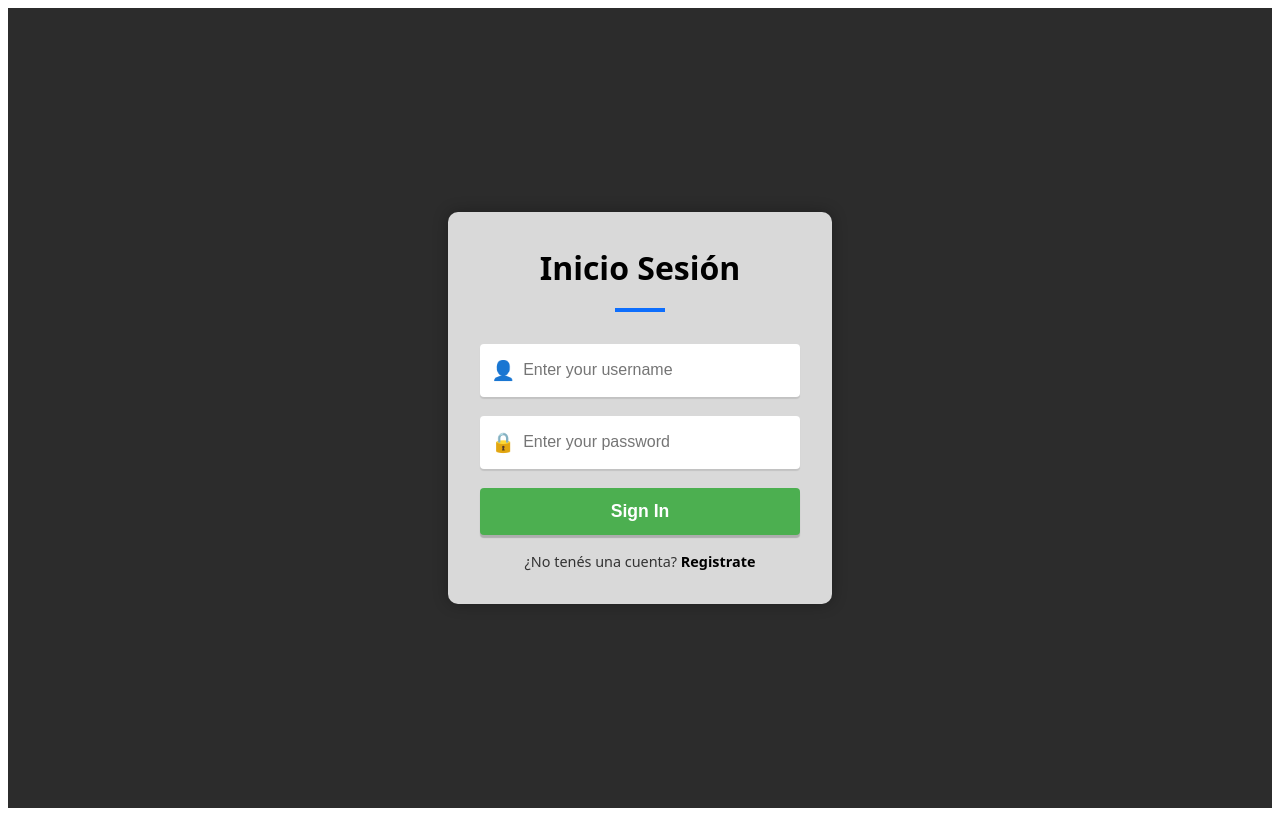
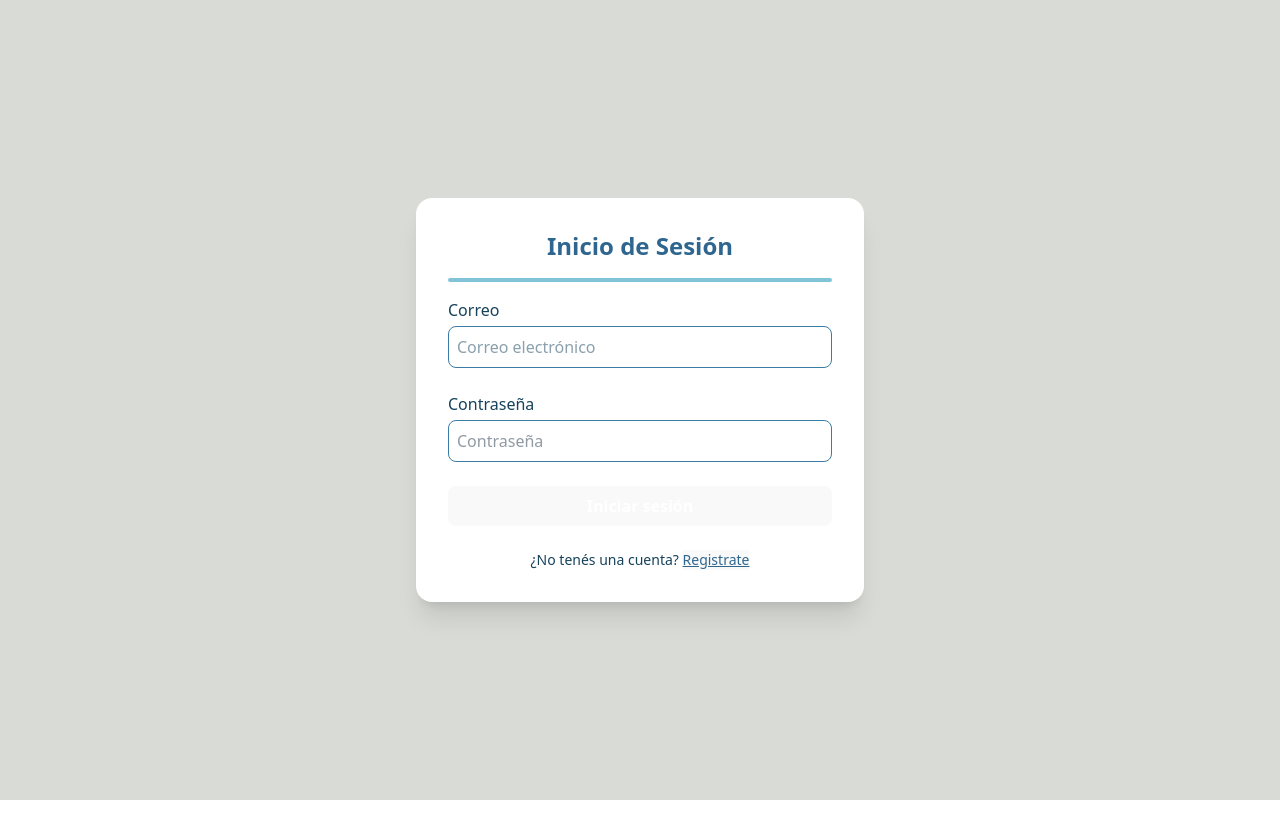
Before and after one commit to FranderCarrillo/binarios-frontend-proyecto-final, a React (Vite) app: page / in a window 1280 px wide. Built offline with nearby package versions, Linux system fonts and the light colour scheme.

Commit message:
add-tailwind

```diff
--- a/package.json
+++ b/package.json
@@ -10,6 +10,7 @@
     "preview": "vite preview"
   },
   "dependencies": {
+    "@tailwindcss/vite": "^4.1.7",
     "@tanstack/react-form": "^1.12.0",
     "@tanstack/react-query": "^5.76.1",
     "@tanstack/react-router": "^1.120.5",
--- a/src/components/Login/Login.css
+++ /dev/null
@@ -1,102 +0,0 @@
-/* Centrar la vista completamente */
-.login-wrapper {
-  display: flex;
-  align-items: center;
-  justify-content: center;
-  height: 100%;
-  width: 100%;
-  background-color: #2c2c2c;
-  color: black;
-}
-
-/* Tarjeta de login */
-.login-container {
-  background-color: #d9d9d9;
-  border-radius: 10px;
-  padding: 2rem;
-  width: 320px;
-  text-align: center;
-  box-shadow: 0 0 15px rgba(0, 0, 0, 0.3);
-}
-
-/* Título */
-.login-title {
-  font-size: 2rem;
-  font-weight: bold;
-  margin-bottom: 1rem;
-}
-
-/* Línea azul debajo del título */
-.login-title-underline {
-  width: 50px;
-  height: 4px;
-  background-color: #0d6efd;
-  margin: 0 auto 2rem auto;
-}
-
-/* Campo de entrada */
-.login-field {
-  display: flex;
-  align-items: center;
-  background: white;
-  padding: 0.7rem;
-  border-radius: 4px;
-  margin-bottom: 1.2rem;
-  box-shadow: 0px 2px 1px rgba(0, 0, 0, 0.1);
-}
-
-/* Icono (emojis o futuros react-icons) */
-.login-field-icon {
-  margin-right: 0.5rem;
-  font-size: 1.2rem;
-}
-
-  /* Input */
- .login-input {
-  width: 100%;
-  font-size: 1rem;
-  border: none;
-  outline: none;
-  background: transparent;
-  padding: 0.4rem 0;
-  color: #333;
-}
-
-
-/* Botón de login */
-.login-button {
-  background-color: #4caf50;
-  color: white;
-  border: none;
-  padding: 0.8rem;
-  border-radius: 4px;
-  width: 100%;
-  font-size: 1.1rem;
-  font-weight: bold;
-  cursor: pointer;
-  margin-bottom: 1rem;
-  box-shadow: 0px 3px 1px rgba(0, 0, 0, 0.2);
-  transition: background-color 0.3s;
-}
-
-.login-button:hover {
-  background-color: #45a049;
-}
-
-.login-button:disabled {
-  background-color: #a5d6a7;
-  cursor: not-allowed;
-}
-
-/* Footer */
-.login-footer {
-  font-size: 0.9rem;
-  color: #333;
-}
-
-.login-footer a {
-  font-weight: bold;
-  text-decoration: none;
-  color: black;
-  cursor: pointer;
-}
--- a/src/components/Login/Login.tsx
+++ b/src/components/Login/Login.tsx
@@ -2,11 +2,8 @@ import { useForm } from '@tanstack/react-form';
 import { useLoginMutation } from '../../services/Auth/AuthHooks';
 import { AuthInitialState } from '../../models/Auth/Auth';
 import { useNavigate } from '@tanstack/react-router';
-import './Login.css';
 import { toast } from 'react-toastify';
 import { handleApiError } from '../../utils/handleApiError';
-import { zodValidator } from '@tanstack/zod-form-adapter';
-import { loginSchema } from '../../schemas/authSchema';
 
 export default function Login() {
   const loginMutation = useLoginMutation();
@@ -23,25 +20,21 @@ const form = useForm({
         handleApiError(error, 'Error al ingresar. Por favor, intenta de nuevo.');
       }
     },
-  // validatorAdapter: zodValidator,
-  // validator: loginSchema,
   });
 
-
-
   return (
-<div className="login-wrapper">
-  <div className="login-container">
-    <div className="login-title">Inicio Sesión</div>
-    <div className="login-title-underline"></div>
+    <div className="min-h-screen w-full bg-[#D9DCD6] flex items-center justify-center px-4">
+      <div className="bg-white p-8 rounded-2xl shadow-xl w-full max-w-md">
+        <h2 className="text-2xl font-bold text-center text-[#2F6690]">Inicio de Sesión</h2>
+        <div className="h-1 bg-[#81C3D7] my-4 rounded"></div>
 
         <form
           onSubmit={(e) => {
             e.preventDefault();
             form.handleSubmit();
           }}
+          className="space-y-6"
         >
-
           <form.Field
             name="email"
             validators={{
@@ -53,24 +46,23 @@ return (
             }}
           >
             {(field) => (
-          <>
-            <div className="login-field">
-              <span className="login-field-icon">👤</span>
+              <div>
+                <label htmlFor="email" className="block text-[#16425B] font-medium mb-1">Correo</label>
+                <div className="flex items-center border border-[#3A7CA5] rounded-lg overflow-hidden">
+                  {/* <span className="bg-[#3A7CA5] text-white px-3 py-2">👤</span> */}
                   <input
                     id="email"
-                className="login-input"
+                    className="w-full p-2 outline-none text-[#16425B]"
                     type="email"
                     value={field.state.value}
                     onChange={(e) => field.handleChange(e.target.value)}
-                placeholder="Enter your username"
+                    placeholder="Correo electrónico"
                   />
                 </div>
-
-
                 {field.state.meta.errors?.length > 0 && (
-              <span className="error-message">{field.state.meta.errors[0]}</span>
+                  <p className="text-red-500 text-sm mt-1">{field.state.meta.errors[0]}</p>
                 )}
-          </>
+              </div>
             )}
           </form.Field>
 
@@ -86,39 +78,44 @@ return (
             }}
           >
             {(field) => (
-          <>
-            <div className="login-field">
-              <span className="login-field-icon">🔒</span>
+              <div>
+                <label htmlFor="password" className="block text-[#16425B] font-medium mb-1">Contraseña</label>
+                <div className="flex items-center border border-[#3A7CA5] rounded-lg overflow-hidden">
+                  {/* <span className="bg-[#3A7CA5] text-white px-3 py-2">🔒</span> */}
                   <input
                     id="password"
-                className="login-input"
+                    className="w-full p-2 outline-none"
                     type="password"
                     value={field.state.value}
                     onChange={(e) => field.handleChange(e.target.value)}
-                placeholder="Enter your password"
+                    placeholder="Contraseña"
                   />
                 </div>
-
-
                 {field.state.meta.errors?.length > 0 && (
-              <span className="error-message">{field.state.meta.errors[0]}</span>
+                  <p className="text-red-500 text-sm mt-1">{field.state.meta.errors[0]}</p>
                 )}
-          </>
+              </div>
             )}
           </form.Field>
 
           <form.Subscribe selector={(state) => [state.canSubmit, state.isSubmitting]}>
             {([canSubmit, isSubmitting]) => (
-          <button type="submit" className="login-button" disabled={!canSubmit}>
-            {isSubmitting ? '...' : 'Sign In'}
+              <button
+                type="submit"
+                className="w-full bg-[#3A7CA5] text-white py-2 rounded-lg font-semibold hover:bg-[#2F6690] transition"
+                disabled={!canSubmit}
+              >
+                {isSubmitting ? '...' : 'Iniciar sesión'}
               </button>
             )}
           </form.Subscribe>
         </form>
 
-    <div className="login-footer">
+        <div className="text-center text-sm text-[#16425B] mt-6">
           ¿No tenés una cuenta?{' '}
-      <a onClick={() => navigate({ to: '/logout' })}>Registrate</a>
+          <button className="text-[#2F6690] underline hover:text-[#16425B]" onClick={() => navigate({ to: '/logout' })}>
+            Registrate
+          </button>
         </div>
       </div>
     </div>
--- a/src/components/SignUp/SignUp.tsx
+++ b/src/components/SignUp/SignUp.tsx
@@ -6,7 +6,6 @@ import { toast } from "react-toastify";
 
 const SignUp = () => {
   const createCandidateMutation = useCreateCandidateMutation();
-
   const navigate = useNavigate();
 
   const form = useForm({
@@ -14,35 +13,25 @@ const SignUp = () => {
     onSubmit: async ({ value }) => {
       try {
         await createCandidateMutation.mutateAsync(value);
-        toast.success('¡Registro exitoso!', {
+        toast.success("¡Registro exitoso!", {
           position: "top-right",
           autoClose: 3000,
-          hideProgressBar: false,
-          closeOnClick: true,
-          pauseOnHover: true,
-          draggable: true,
-          progress: undefined,
         });
-        navigate({ to: '/' });
+        navigate({ to: "/" });
       } catch (error) {
-        toast.error('Ocurrió un error al registrar. Por favor, intenta de nuevo.', {
+        toast.error("Ocurrió un error al registrar. Por favor, intenta de nuevo.", {
           position: "top-right",
           autoClose: 5000,
-          hideProgressBar: false,
-          closeOnClick: true,
-          pauseOnHover: true,
-          draggable: true,
-          progress: undefined,
         });
       }
     },
   });
 
   return (
-        <div className="form-container">
-          <div className="form-card">
-            <h1 className="form-title">Cuenta Nueva</h1>
-            <div className="form-underline"></div>
+    <div className="min-h-screen w-full flex items-center justify-center bg-[#D9DCD6] px-4">
+      <div className="bg-white w-full max-w-md rounded-2xl shadow-lg p-8">
+        <h2 className="text-3xl font-bold text-[#16425B] mb-2 text-center">Cuenta Nueva</h2>
+        <div className="h-1 w-16 bg-[#2F6690] mx-auto mb-6 rounded"></div>
 
         <form
           onSubmit={(e) => {
@@ -50,84 +39,110 @@ const SignUp = () => {
             e.stopPropagation();
             form.handleSubmit();
           }}
-              /*className="form-body"*/
+          className="space-y-5"
         >
-              <div className="form-body">
           <form.Field
             name="name"
             validators={{
               onChange: ({ value }) => {
-                    if (!value) return 'El nombre es obligatorio';
+                if (!value) return "El nombre es obligatorio";
               },
             }}
-                children={(field) => (
+          >
+            {(field) => (
               <>
-                    <label htmlFor={field.name}>Nombre *</label>
+                <label htmlFor={field.name} className="block text-sm font-medium text-[#2F6690]">
+                  Nombre *
+                </label>
                 <input
                   id={field.name}
                   name={field.name}
                   value={field.state.value}
                   onBlur={field.handleBlur}
                   onChange={(e) => field.handleChange(e.target.value)}
+                  placeholder="Nombre"
+                  className="w-full px-4 py-2 border border-[#2F6690] rounded-md text-sm focus:outline-none focus:ring-2 focus:ring-[#81C3D7] text-[#16425B]"
                 />
+                {field.state.meta.errors?.length > 0 && (
+                  <p className="text-red-600 text-xs mt-1">{field.state.meta.errors[0]}</p>
+                )}
               </>
             )}
-              />
+          </form.Field>
 
           <form.Field
             name="surname1"
             validators={{
               onChange: ({ value }) => {
-                    if (!value) return 'El primer apellido es obligatorio';
+                if (!value) return "El primer apellido es obligatorio";
               },
             }}
-                children={(field) => (
+          >
+            {(field) => (
               <>
-                    <label htmlFor={field.name}>Apellido *</label>
+                <label htmlFor={field.name} className="block text-sm font-medium text-[#2F6690]">
+                  Apellido *
+                </label>
                 <input
                   id={field.name}
                   name={field.name}
                   value={field.state.value}
                   onBlur={field.handleBlur}
                   onChange={(e) => field.handleChange(e.target.value)}
+                  placeholder="Primer Apellido"
+                  className="w-full px-4 py-2 border border-[#2F6690] rounded-md text-sm focus:outline-none focus:ring-2 focus:ring-[#81C3D7] text-[#16425B]"
                 />
+                {field.state.meta.errors?.length > 0 && (
+                  <p className="text-red-600 text-xs mt-1">{field.state.meta.errors[0]}</p>
+                )}
               </>
             )}
-              />
+          </form.Field>
 
           <form.Field
             name="surname2"
             validators={{
               onChange: ({ value }) => {
-                    if (!value) return 'El segundo apellido es obligatorio';
+                if (!value) return "El segundo apellido es obligatorio";
               },
             }}
-                children={(field) => (
+          >
+            {(field) => (
               <>
-                    <label htmlFor={field.name}>Segundo Apellido</label>
+                <label htmlFor={field.name} className="block text-sm font-medium text-[#2F6690]">
+                  Segundo Apellido
+                </label>
                 <input
                   id={field.name}
                   name={field.name}
                   value={field.state.value}
                   onBlur={field.handleBlur}
                   onChange={(e) => field.handleChange(e.target.value)}
+                  placeholder="Segundo Apellido"
+                  className="w-full px-4 py-2 border border-[#2F6690] rounded-md text-sm focus:outline-none focus:ring-2 focus:ring-[#81C3D7] text-[#16425B]"
                 />
+                {field.state.meta.errors?.length > 0 && (
+                  <p className="text-red-600 text-xs mt-1">{field.state.meta.errors[0]}</p>
+                )}
               </>
             )}
-              />
+          </form.Field>
 
           <form.Field
             name="email"
             validators={{
               onChange: ({ value }) => {
-                    if (!value) return 'El correo es obligatorio';
-                    if (!value.includes('@')) return 'Agregue @ a su direccion Email';
-                    if (!value.includes('.')) return 'Correo no válido';
+                if (!value) return "El correo es obligatorio";
+                if (!value.includes("@")) return "Agregue @ a su dirección Email";
+                if (!value.includes(".")) return "Correo no válido";
               },
             }}
-                children={(field) => (
+          >
+            {(field) => (
               <>
-                    <label htmlFor={field.name}>Correo Electrónico *</label>
+                <label htmlFor={field.name} className="block text-sm font-medium text-[#2F6690]">
+                  Correo Electrónico *
+                </label>
                 <input
                   id={field.name}
                   name={field.name}
@@ -135,21 +150,29 @@ const SignUp = () => {
                   value={field.state.value}
                   onBlur={field.handleBlur}
                   onChange={(e) => field.handleChange(e.target.value)}
+                  placeholder="Correo electrónico"
+                  className="w-full px-4 py-2 border border-[#2F6690] rounded-md text-sm focus:outline-none focus:ring-2 focus:ring-[#81C3D7] text-[#16425B]"
                 />
+                {field.state.meta.errors?.length > 0 && (
+                  <p className="text-red-600 text-xs mt-1">{field.state.meta.errors[0]}</p>
+                )}
               </>
             )}
-              />
+          </form.Field>
 
           <form.Field
             name="password"
             validators={{
               onChange: ({ value }) => {
-                    if (!value) return 'La contraseña es obligatoria';
+                if (!value) return "La contraseña es obligatoria";
               },
             }}
-                children={(field) => (
+          >
+            {(field) => (
               <>
-                    <label htmlFor={field.name}>Contraseña *</label>
+                <label htmlFor={field.name} className="block text-sm font-medium text-[#2F6690]">
+                  Contraseña *
+                </label>
                 <input
                   id={field.name}
                   name={field.name}
@@ -157,31 +180,41 @@ const SignUp = () => {
                   value={field.state.value}
                   onBlur={field.handleBlur}
                   onChange={(e) => field.handleChange(e.target.value)}
+                  placeholder="Contraseña"
+                  className="w-full px-4 py-2 border border-[#2F6690] rounded-md text-sm focus:outline-none focus:ring-2 focus:ring-[#81C3D7] text-[#16425B]"
                 />
+                {field.state.meta.errors?.length > 0 && (
+                  <p className="text-red-600 text-xs mt-1">{field.state.meta.errors[0]}</p>
+                )}
               </>
             )}
-              />
-              </div>
-              <div className="register-wrapper">
-              <form.Subscribe
-                selector={(state) => [state.canSubmit, state.isSubmitting]}
-                children={([canSubmit, isSubmitting]) => (
-                  <button type="submit" disabled={!canSubmit}className="register-button">
-                    {isSubmitting ? '...' : 'Registrarse'}
+          </form.Field>
+
+          <form.Subscribe selector={(state) => [state.canSubmit, state.isSubmitting]}>
+            {([canSubmit, isSubmitting]) => (
+              <button
+                type="submit"
+                disabled={!canSubmit}
+                className="w-full py-3 text-white bg-[#3A7CA5] hover:bg-[#2F6690] transition rounded-md font-semibold"
+              >
+                {isSubmitting ? "Registrando..." : "Registrarse"}
               </button>
             )}
-              />
-              </div>
+          </form.Subscribe>
         </form>
 
-            <p className="form-footer">
-              ¿Ya tenés una cuenta?
-              <a onClick={() => navigate({ to: '/' })}>Iniciá sesión</a>
+        <p className="text-center mt-6 text-sm">
+          ¿Ya tenés una cuenta?{" "}
+          <a
+            onClick={() => navigate({ to: "/" })}
+            className="text-[#2F6690] hover:underline font-medium cursor-pointer"
+          >
+            Iniciá sesión
+          </a>
         </p>
       </div>
     </div>
+  );
+};
 
-      )
-}
-
-export default SignUp
+export default SignUp;
--- a/src/index.css
+++ b/src/index.css
@@ -1,3 +1,5 @@
+@import "tailwindcss";
+
 :root {
   font-family: system-ui, Avenir, Helvetica, Arial, sans-serif;
   line-height: 1.5;
@@ -5,7 +7,7 @@
 
   color-scheme: light dark;
   color: rgba(255, 255, 255, 0.87);
-  background-color: #242424;
+  background-color: #D9DCD6;
 
   font-synthesis: none;
   text-rendering: optimizeLegibility;
--- a/src/services/Auth/AuthHooks.ts
+++ b/src/services/Auth/AuthHooks.ts
@@ -27,6 +27,7 @@ export const useLogoutMutation = () => {
     const mutation = useMutation({
         mutationFn: async () => {
           localStorage.removeItem('token');
+          localStorage.removeItem('ID');
         },
       })
       return mutation;
--- a/vite.config.ts
+++ b/vite.config.ts
@@ -1,7 +1,9 @@
 import { defineConfig } from 'vite'
 import react from '@vitejs/plugin-react-swc'
+import tailwindcss from '@tailwindcss/vite'
 
 // https://vite.dev/config/
 export default defineConfig({
-  plugins: [react()],
+  plugins: [tailwindcss()
+    ,react()],
 })
```
Also changed, not shown: src/components/Layouts/NavbarLayout.tsx (+27 -14 lines), src/components/Layouts/css/NavbarLayout.css (deleted, +0 -35 lines), src/pages/Dashboard/Dashboard.tsx (+42 -33 lines), 1 other file (tests, documents, lock files or other folders). Lines whose indentation alone changed are shown as unchanged.
